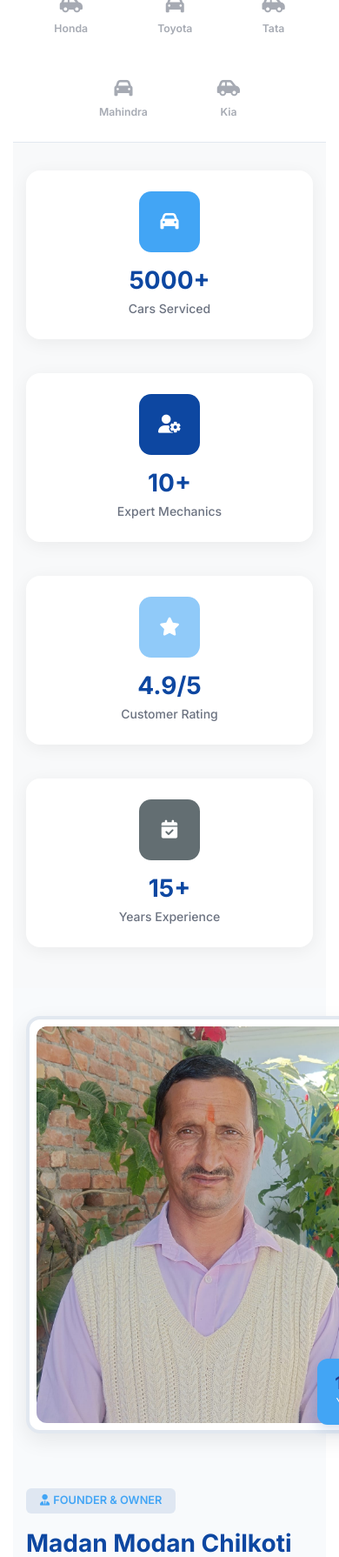
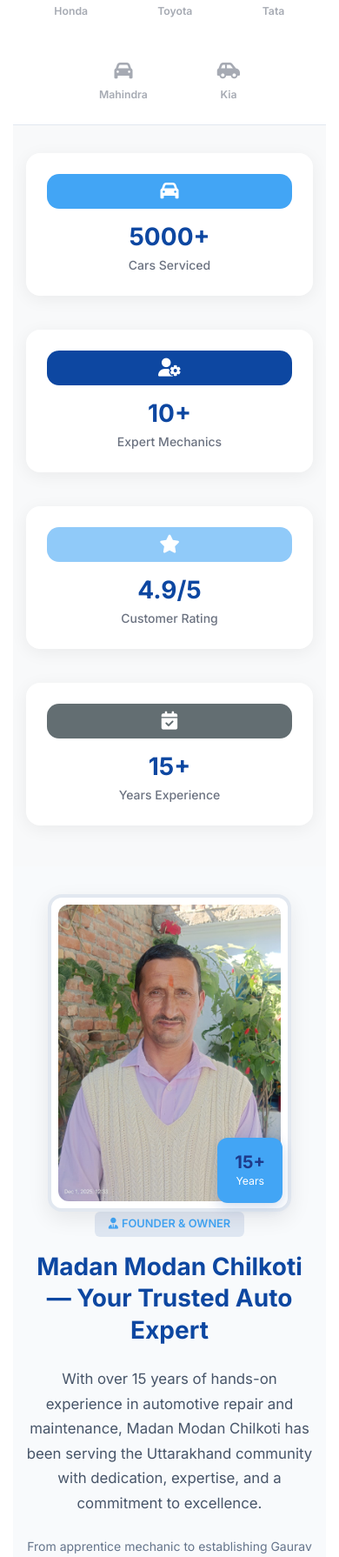
Before and after one commit to chilkotiKartik/gaurav-motors, a Flask app: page / in a window 390 px wide; the page is wider, and only the part inside the window is pictured. Shown: the part 1797-3587 px from the top of that part at 87% size. Run offline with Flask 3, Linux system fonts and the light colour scheme.

Commit message:
mobile: responsive fixes — hero/founder + CSS overrides

```diff
--- a/static/css/clean.css
+++ b/static/css/clean.css
@@ -442,7 +442,43 @@
   .hero-section h1 { font-size: 2rem; }
   .btn { padding: 0.5rem 1rem; }
   .card { margin-bottom: 1rem; }
+
+  /* Reduce very large hero / fixed-height images on small screens */
+  section.position-relative[style*="min-height: 100vh"] { min-height: 60vh !important; padding: 60px 0 !important; }
+  [style*="min-height: 100vh"] { min-height: 60vh !important; padding-top: 40px !important; padding-bottom: 40px !important; }
+  img[style*="height: 680px"] { height: auto !important; max-height: 420px !important; }
+  img[style*="height: 500px"] { height: auto !important; max-height: 360px !important; }
+  img[style*="height: 450px"] { height: auto !important; max-height: 360px !important; }
+  [style*="height: 500px"] { height: auto !important; max-height: 420px !important; }
+  .position-relative.h-100[style*="min-height: 550px"] { min-height: 420px !important; }
+
+  /* Founder image & avatar scaling */
+  .founder-image-wrapper { width: 100% !important; max-width: 320px !important; height: auto !important; margin: 0 auto; }
+  .founder-image-wrapper img { width: 100% !important; height: auto !important; object-fit: cover; }
+
+  .mechanic-avatar, .avatar-sm, .icon-wrapper, .time-box { width: auto !important; height: auto !important; min-width: 40px !important; min-height: 40px !important; }
+  .mechanic-avatar { width: 64px !important; height: 64px !important; }
+
+  /* Reduce service-card visual height so cards don't become too tall on phones */
+  .service-card .position-relative[style*="height: 220px"], .parts-category-card .position-relative[style*="height: 240px"] { height: 160px !important; }
+
+  /* Reduce large mobile-only spacer */
+  .d-lg-none[style*="height: 70px"] { height: 40px !important; }
+
+  /* Tighter container padding on small screens */
+  .container { padding-left: 0.75rem; padding-right: 0.75rem; }
 }
+
+@media (max-width: 576px) {
+  h1 { font-size: 1.6rem; }
+  .display-2, .display-3 { font-size: 1.6rem; }
+  .badge { padding: 0.35rem 0.75rem; font-size: 0.78rem; }
+  .btn { font-size: 0.95rem; padding: 0.45rem 0.9rem; }
+  .slot-card { padding: 1rem; }
+  .booking-summary, .service-benefits { padding: 1rem; }
+  .founder-image-wrapper { max-width: 280px !important; }
+}
+
 
 /* ===== SCROLLBAR ===== */
 ::-webkit-scrollbar {
--- a/templates/hms/index_premium.html
+++ b/templates/hms/index_premium.html
@@ -92,7 +92,7 @@
 
           <!-- Main Image with Glow -->
           <div class="img-hover-zoom shadow-lg" style="border-radius: 32px; border: 4px solid rgba(255,255,255,0.2); overflow: hidden;">
-            <img src="https://images.unsplash.com/photo-1619642751034-765dfdf7c58e?w=800&q=80" alt="Gaurav Motors Workshop" class="w-100" style="height: 450px; object-fit: cover;">
+            <img src="https://images.unsplash.com/photo-1619642751034-765dfdf7c58e?w=800&q=80" alt="Gaurav Motors Workshop" class="img-fluid w-100" style="max-height: 450px; height: auto; object-fit: cover; display:block;">
           </div>
 
           <!-- Floating Rating Card -->
@@ -242,11 +242,10 @@
       <!-- Founder Image -->
       <div class="col-lg-5 text-center">
         <div class="position-relative d-inline-block">
-          <div class="founder-image-wrapper position-relative" style="width: 420px; height: 480px; margin: 0 auto; max-width: 100%;">
-            <div style="width: 100%; height: 100%; border-radius: 16px; border: 4px solid #e2e8f0; padding: 8px; background: white; box-shadow: 0 8px 24px rgba(0,0,0,0.08);">
-              <div style="width: 100%; height: 100%; border-radius: 12px; overflow: hidden;">
-                <img src="{{ url_for('static', filename='images/owner.jpg') }}" alt="Gaurav - Founder & Chief Mechanic" style="width: 100%; height: 100%; object-fit: cover;">
-              </div>
+          <div class="founder-image-wrapper position-relative" style="width: 100%; max-width: 420px; height: auto; margin: 0 auto;">
+            <div style="width: 100%; border-radius: 16px; border: 4px solid #e2e8f0; padding: 8px; background: white; box-shadow: 0 8px 24px rgba(0,0,0,0.08);">
+              <div style="width: 100%; border-radius: 12px; overflow: hidden;">
+                <img src="{{ url_for('static', filename='images/owner.jpg') }}" alt="Gaurav - Founder & Chief Mechanic" style="width: 100%; height: auto; object-fit: cover; display: block;">
             </div>
           </div>
 
```
